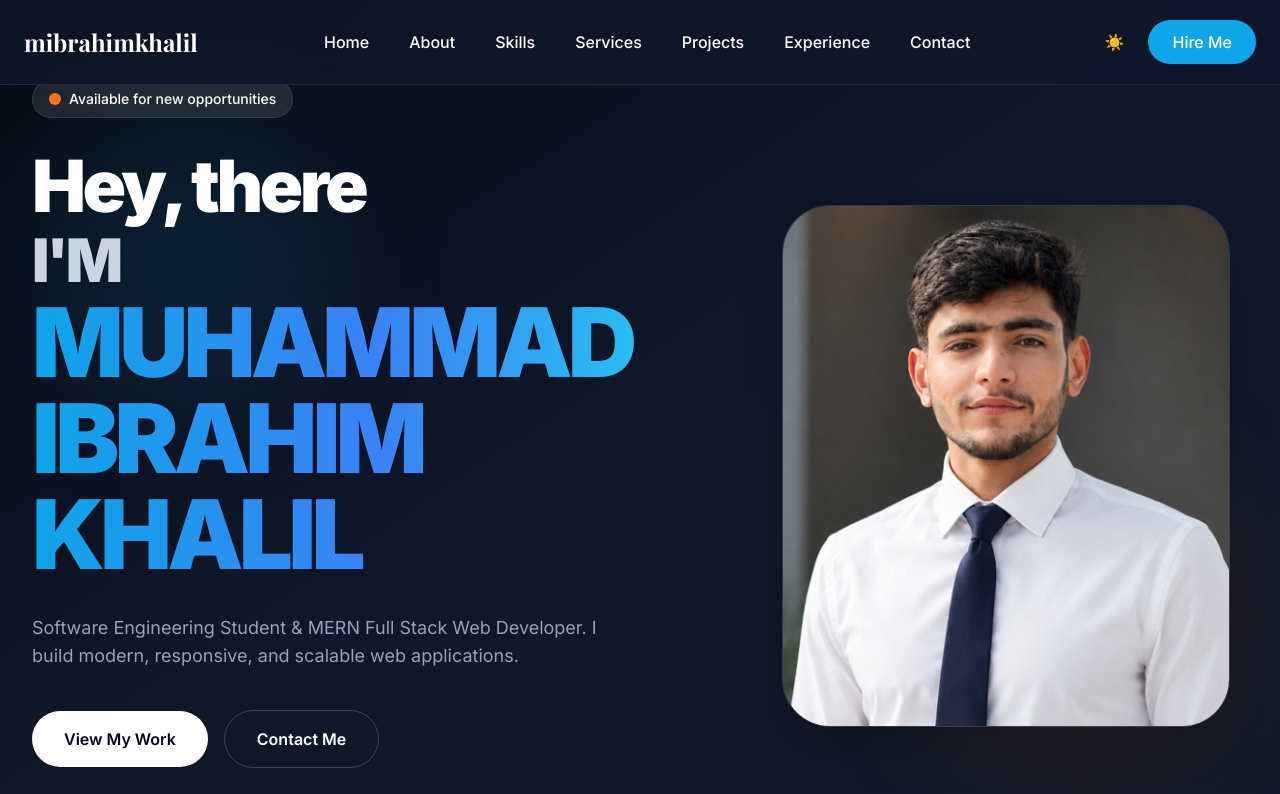
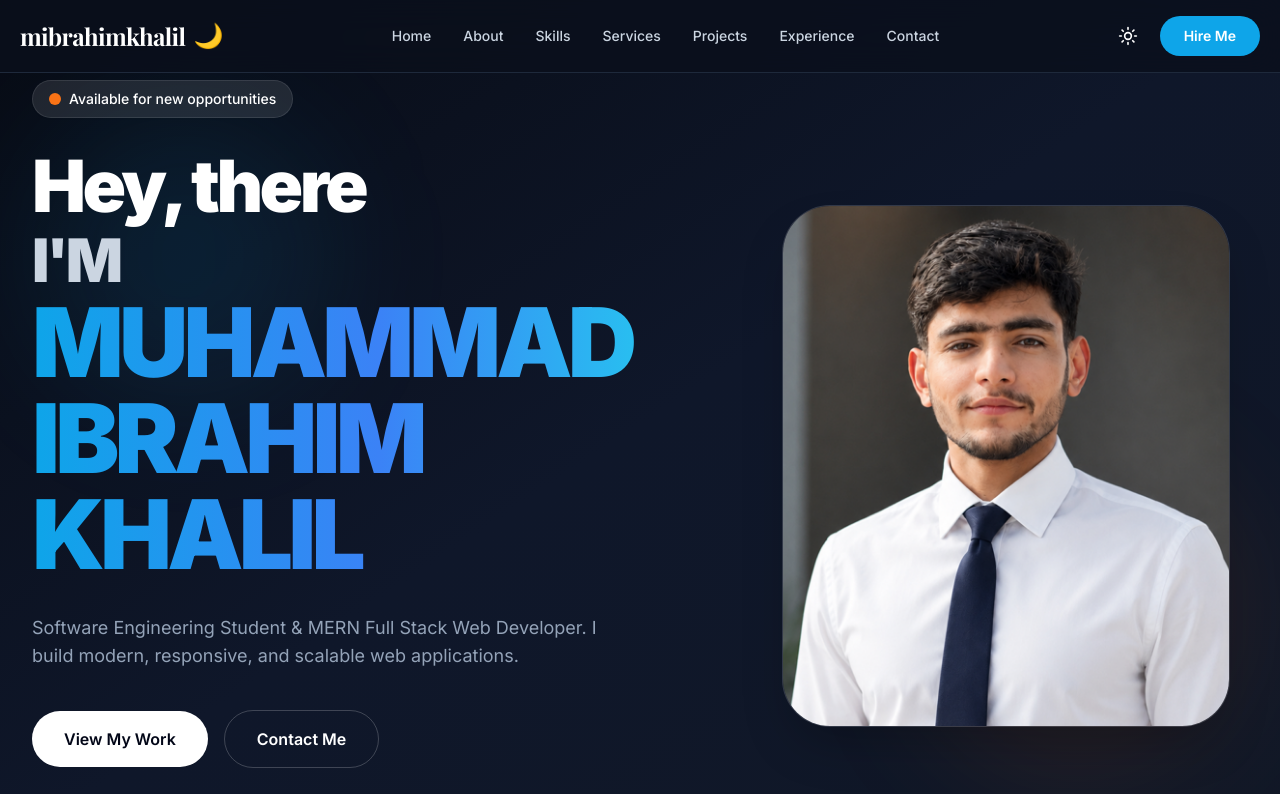
Before and after one commit to mibrahim-khalil/mibrahimkhalil-portfolio, a React (Vite) app in the folder frontend/: page / in a window 1280 px wide. Shown: the top 794 px of the page. Built offline with nearby package versions, Linux system fonts and the light colour scheme; a web font is replaced by a local one.

Commit message:
update the navbar

```diff
--- a/frontend/src/components/layout/Navbar.jsx
+++ b/frontend/src/components/layout/Navbar.jsx
@@ -1,48 +1,68 @@
-import { useState } from 'react'
-import { Menu, X } from 'lucide-react'
-import { useTheme } from '../../app/providers'
+import { useState } from 'react';
+import { Menu, X, Moon, Sun } from 'lucide-react';
+import { useTheme } from '../../app/providers';
 
-const navLinks = ['Home', 'About', 'Skills', 'Services', 'Projects', 'Experience', 'Contact']
+const navLinks = [
+  { name: 'Home', href: '#home' },
+  { name: 'About', href: '#about' },
+  { name: 'Skills', href: '#skills' },
+  { name: 'Services', href: '#services' },
+  { name: 'Projects', href: '#projects' },
+  { name: 'Experience', href: '#experience' },
+  { name: 'Contact', href: '#contact' },
+];
 
 export default function Navbar() {
-  const [isOpen, setIsOpen] = useState(false)
-  const { darkMode, setDarkMode } = useTheme()
+  const [isOpen, setIsOpen] = useState(false);
+  const { darkMode, setDarkMode } = useTheme();
 
   return (
-    <nav className="fixed top-0 w-full bg-white/80 dark:bg-dark/80 backdrop-blur-lg z-50 border-b border-slate-200 dark:border-slate-800">
-      <div className="max-w-7xl mx-auto px-6 py-5 flex justify-between items-center">
-        <h1 className="text-2xl font-bold font-serif">mibrahimkhalil</h1>
+    <nav className="fixed top-0 left-0 right-0 z-50 bg-white/80 dark:bg-[#0a0f1c]/80 backdrop-blur-lg border-b border-slate-200 dark:border-slate-800">
+      <div className="max-w-7xl mx-auto px-5 py-4 flex items-center justify-between">
 
-        <div className="hidden md:flex items-center gap-10">
-          {navLinks.map(link => (
+        {/* Logo */}
+        <div className="flex items-center gap-2">
+          <h1 className="text-2xl font-bold font-serif tracking-tight text-slate-900 dark:text-white">
+            mibrahimkhalil
+          </h1>
+          <span className="text-2xl">🌙</span>
+        </div>
+
+        {/* Desktop Navigation */}
+        <div className="hidden md:flex items-center gap-8">
+          {navLinks.map((link) => (
             <a
-              key={link}
-              href={`#${link.toLowerCase()}`}
-              className="hover:text-primary transition-colors font-medium"
+              key={link.name}
+              href={link.href}
+              className="text-sm font-medium text-slate-600 hover:text-sky-500 dark:text-slate-300 dark:hover:text-sky-400 transition-colors"
             >
-              {link}
+              {link.name}
             </a>
           ))}
         </div>
 
-        <div className="flex items-center gap-4">
+        {/* Right Side - Theme + Hire Me + Mobile Menu */}
+        <div className="flex items-center gap-3">
+          {/* Theme Toggle */}
           <button
             onClick={() => setDarkMode(!darkMode)}
-            className="p-2 rounded-full hover:bg-slate-100 dark:hover:bg-slate-800"
+            className="p-2.5 rounded-xl hover:bg-slate-100 dark:hover:bg-slate-800 transition"
           >
-            {darkMode ? '☀️' : '🌙'}
+            {darkMode ? <Sun size={20} /> : <Moon size={20} />}
           </button>
 
+          {/* Hire Me Button */}
           <a
             href="#contact"
-            className="bg-primary text-white px-6 py-2.5 rounded-full font-medium hover:bg-sky-600 transition"
+            className="hidden md:block px-6 py-2.5 bg-sky-500 hover:bg-sky-600 text-white text-sm font-semibold rounded-full transition"
           >
             Hire Me
           </a>
 
+          {/* Mobile Menu Button */}
           <button
-            className="md:hidden"
             onClick={() => setIsOpen(!isOpen)}
+            className="md:hidden p-2 rounded-xl hover:bg-slate-100 dark:hover:bg-slate-800 transition"
           >
             {isOpen ? <X size={28} /> : <Menu size={28} />}
           </button>
@@ -51,21 +71,29 @@ export default function Navbar() {
 
       {/* Mobile Menu */}
       {isOpen && (
-        <div className="md:hidden bg-white dark:bg-dark border-t">
-          <div className="flex flex-col py-6 px-6 gap-6">
-            {navLinks.map(link => (
+        <div className="md:hidden bg-white dark:bg-[#0a0f1c] border-t border-slate-200 dark:border-slate-800">
+          <div className="flex flex-col py-6 px-6 gap-6 text-lg">
+            {navLinks.map((link) => (
               <a
-                key={link}
-                href={`#${link.toLowerCase()}`}
-                className="text-lg"
+                key={link.name}
+                href={link.href}
+                className="font-medium text-slate-700 dark:text-slate-300 hover:text-sky-500 transition"
                 onClick={() => setIsOpen(false)}
               >
-                {link}
+                {link.name}
               </a>
             ))}
+
+            <a
+              href="#contact"
+              onClick={() => setIsOpen(false)}
+              className="mt-4 py-3 bg-sky-500 text-white text-center font-semibold rounded-2xl"
+            >
+              Hire Me
+            </a>
           </div>
         </div>
       )}
     </nav>
-  )
+  );
 }
```
